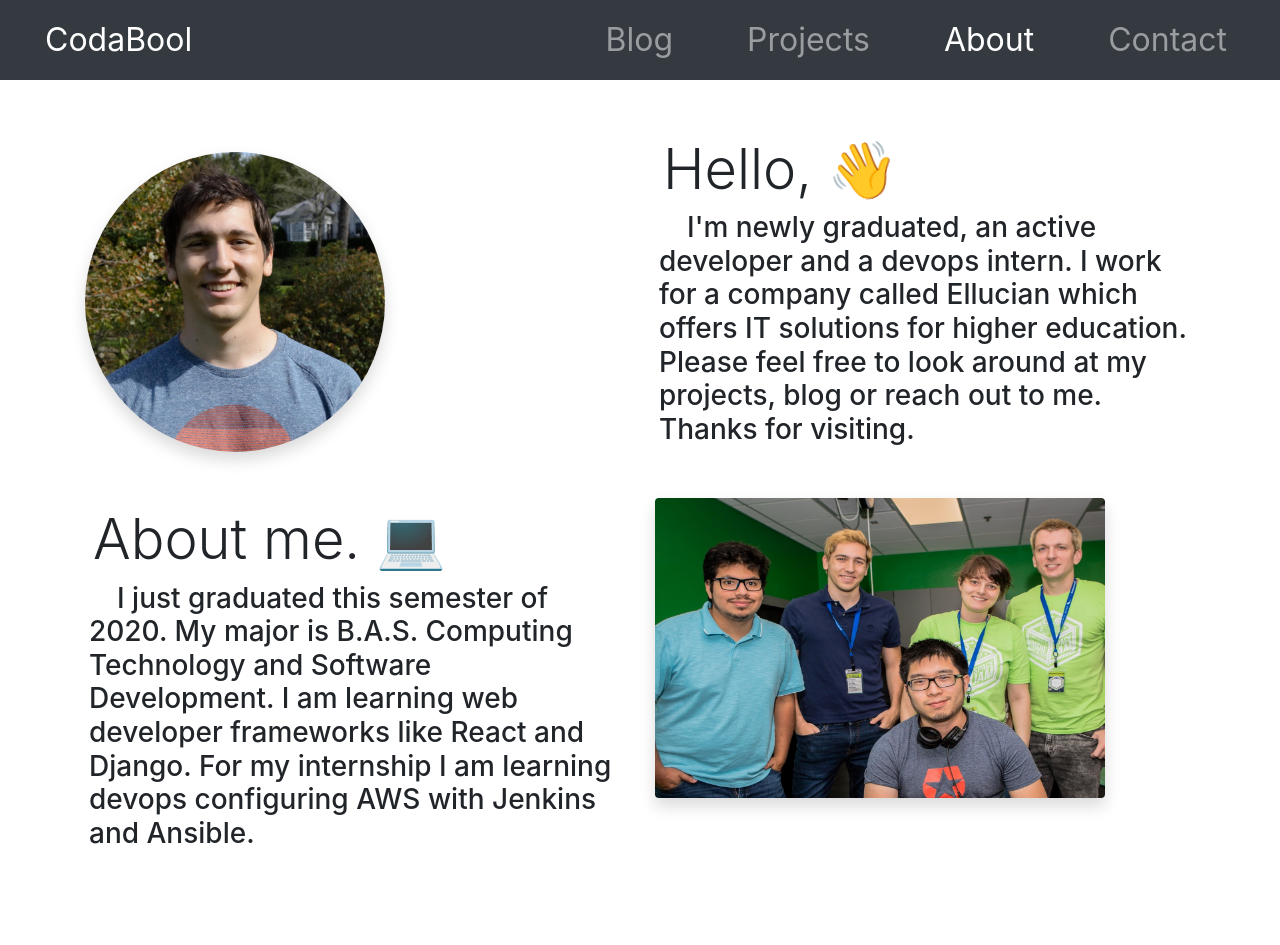
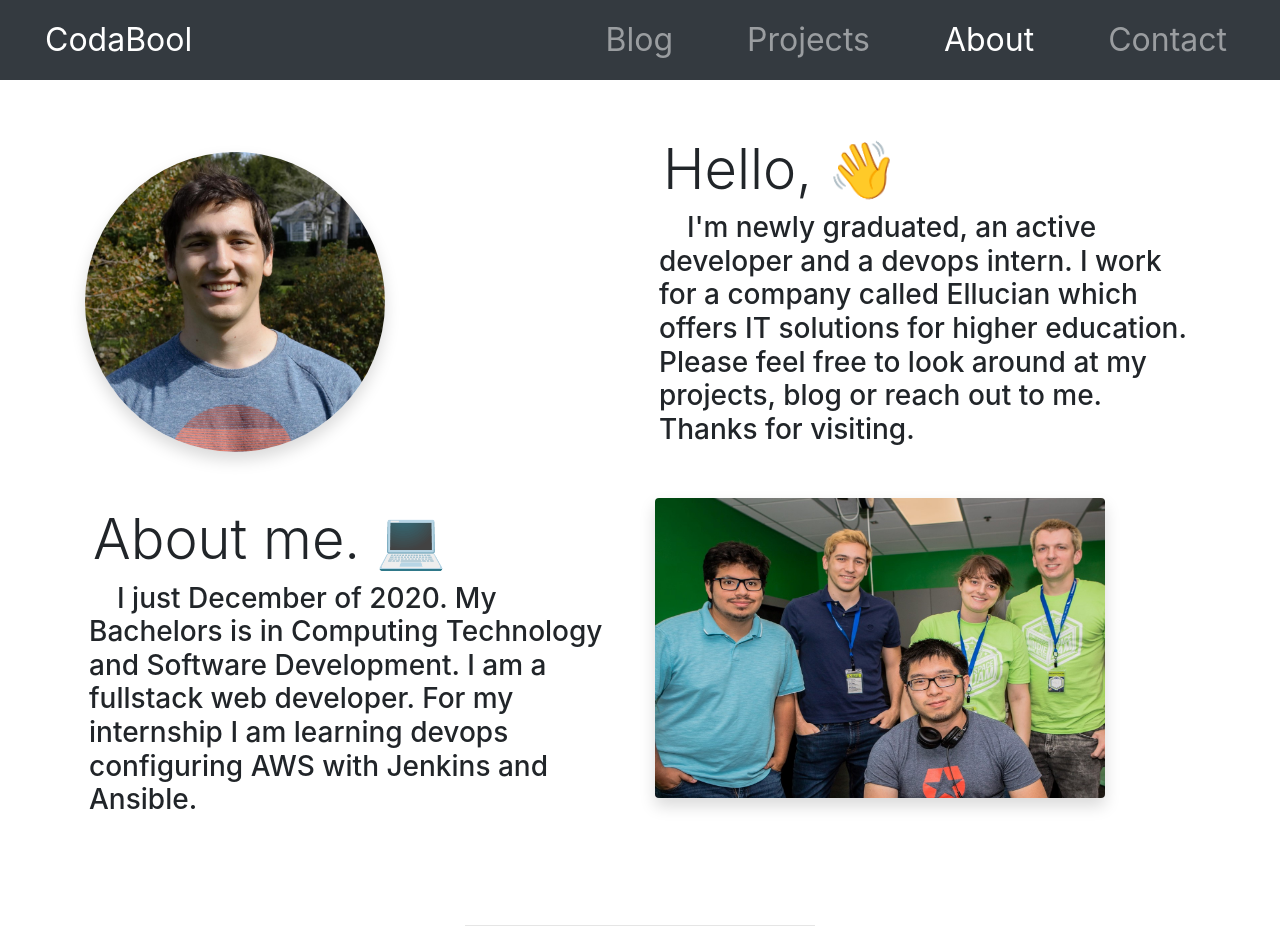
Before and after one commit to CodaBool/CodaBool.com-legacy, a Next.js app: page /about in a window 1280 px wide. Shown: the top 945 px of the page. Built offline with nearby package versions, Linux system fonts and the light colour scheme.

Commit message:
better about

```diff
--- a/pages/about.js
+++ b/pages/about.js
@@ -32,7 +32,7 @@ export default function About() {
             <h1 className="display-4 m-2">About me. 💻</h1>
           </Fade>
           <Fade delay={3000}>
-            <h3 className="m-1">&emsp;I just graduated this semester of 2020. My major is B.A.S. Computing Technology and Software Development. I am learning web developer frameworks like React and Django. For my internship I am learning devops configuring AWS with Jenkins and Ansible. </h3>
+            <h3 className="m-1">&emsp;I just December of 2020. My Bachelors is in Computing Technology and Software Development. I am a fullstack web developer. For my internship I am learning devops configuring AWS with Jenkins and Ansible. </h3>
           </Fade>
         </Col>
         <Col lg={6}>
```
